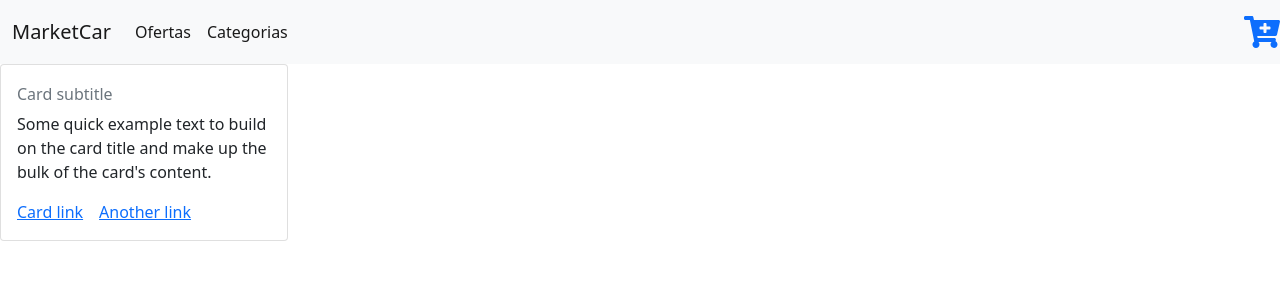
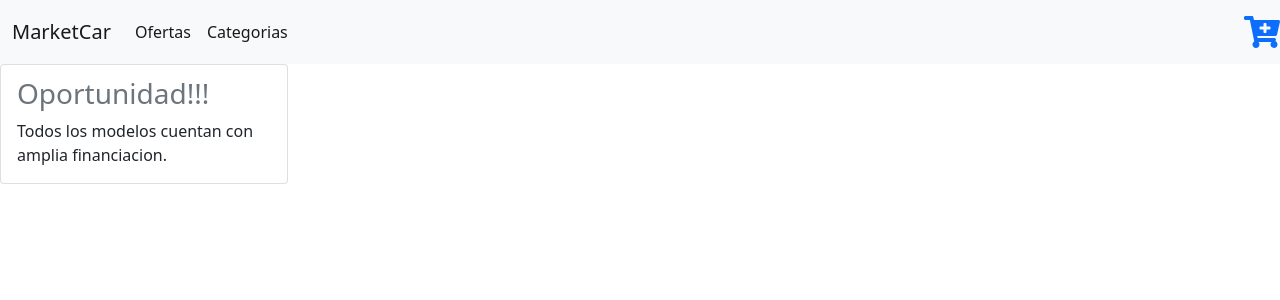
Before and after one commit to GonzaPez/entregaClase2, a React (Create React App) app in the folder apptienda/: page /ItemDetail/0 in a window 1280 px wide. Shown: the top 300 px of the page. Built offline with nearby package versions, Linux system fonts and the light colour scheme.

Commit message:
revision

```diff
--- a/apptienda/src/componentes/ItemDetail/ItemDetail.jsx
+++ b/apptienda/src/componentes/ItemDetail/ItemDetail.jsx
@@ -1,16 +1,18 @@
 import React from 'react'
+// import { Link } from 'react-router-dom';
 
-const ItemDetail = ({ autos }) => {
+const ItemDetail = ({ prod }) => {
     // console.log(autos)
     return (
         <div>
-            <div className="card" style={{width:"18rem"}}>
+            <div className="card" style={{ width: "18rem" }}>
                 <div className="card-body">
-                    <h5 className="card-title">{autos.nombre}</h5>
-                    <h6 className="card-subtitle mb-2 text-muted">Card subtitle</h6>
-                    <p className="card-text">Some quick example text to build on the card title and make up the bulk of the card's content.</p>
-                    <a href="#" className="card-link">Card link</a>
-                    <a href="#" className="card-link">Another link</a>
+                    {/* <img src={prod.img} className="col-sm-8" alt="...imagen de producto" /> */}
+                    {/* <h2 className="card-title">{prod.nombre}</h2> */}
+                    {/* <h2 className="card-title">{prod.detalle}</h2> */}
+                    <h3 className="card-subtitle mb-2 text-muted">Oportunidad!!!</h3>
+                    <p className="card-text">Todos los modelos cuentan con amplia financiacion.</p>
+
                 </div>
             </div>
 
--- a/apptienda/src/componentes/ItemDetailContainer/ItemDetailContainer.jsx
+++ b/apptienda/src/componentes/ItemDetailContainer/ItemDetailContainer.jsx
@@ -10,13 +10,13 @@ const ItemDetailContainer = () => {
     console.log(id)
     const [item, setItem] = useState(null)
 
-    let detalleAuto = [{ id: 0, nombre: "Ford Focus", modelo: "Modelo 2020", detalle: "", stock: 2, img: "https://automotiva.com.ar/wp-content/uploads/2019/02/Ford-Focus_ST-2020-1280-0d-1.jpg" },
-    { id: 1, nombre: "Honda Civic", modelo:"Modelo 2021", detalle:"", stock: 5, img: "https://img.autocosmos.com/noticias/fotos/extralarge/NAZ_31c8cdd941084435919eb08a3784651b.jpg" },
-    { id: 2, nombre: "Chevrolet Cruze", modelo:"Modelo 2020", detalle:"",stock: 6, img: "https://fotos.perfil.com/2019/12/17/trim/1280/720/chevrolet-actualizo-la-version-lt-del-cruze-824280.jpg" },
-    { id: 3, nombre: "Jeep Renegade", modelo:"Modelo 2020", detalle:"",stock: 2, img: "https://soymotor.com/sites/default/files/styles/mega/public/imagenes/noticia/jeep_renegade_1.jpg?itok=F2kdj5G1" },
-    { id: 4, nombre: "Jeep Compass", modelo:"Modelo 2019", detalle:"",stock: 1, img: "https://www.megautos.com/wp-content/uploads/2019/04/Jeep-Compass-2019-delantera-1.jpg" },
-    { id: 5, nombre: "Peugeot 208", modelo:"Modelo 2018", detalle:"",stock: 2, img: "https://www.infoauto.com.ar/files/system/cms/files/files/53246/original/Peugeot_208_Argentina-portada.jpg" },
-    { id: 6, nombre: "Volkswagen Golf", modelo:"Modelo 2020", detalle:"",stock: 3, img: "https://images1.autocasion.com/unsafe/1200x900/actualidad/wp-content/uploads/2020/03/VolkswagenGolfGTI13.jpg" },
+    let detalleAuto = [{ id: 0, nombre: "Ford Focus", modelo: "Modelo 2020", detalle: "Aire Ac, Direccion, Centralizado, 35.000KM", stock: 2, img: "https://automotiva.com.ar/wp-content/uploads/2019/02/Ford-Focus_ST-2020-1280-0d-1.jpg" },
+    { id: 1, nombre: "Honda Civic", modelo:"Modelo 2021", detalle:"Aire Ac, Direccion, Centralizado, 25.000KM", stock: 5, img: "https://img.autocosmos.com/noticias/fotos/extralarge/NAZ_31c8cdd941084435919eb08a3784651b.jpg" },
+    { id: 2, nombre: "Chevrolet Cruze", modelo:"Modelo 2020", detalle:"Aire Ac, Direccion, Centralizado, 43.000KM",stock: 6, img: "https://fotos.perfil.com/2019/12/17/trim/1280/720/chevrolet-actualizo-la-version-lt-del-cruze-824280.jpg" },
+    { id: 3, nombre: "Jeep Renegade", modelo:"Modelo 2020", detalle:"Aire Ac, Direccion, Centralizado, 38.000KM",stock: 2, img: "https://soymotor.com/sites/default/files/styles/mega/public/imagenes/noticia/jeep_renegade_1.jpg?itok=F2kdj5G1" },
+    { id: 4, nombre: "Jeep Compass", modelo:"Modelo 2019", detalle:"Aire Ac, Direccion, Centralizado, 65.000KM",stock: 1, img: "https://www.megautos.com/wp-content/uploads/2019/04/Jeep-Compass-2019-delantera-1.jpg" },
+    { id: 5, nombre: "Peugeot 208", modelo:"Modelo 2018", detalle:"Aire Ac, Direccion, Centralizado, 68.000KM",stock: 2, img: "https://www.infoauto.com.ar/files/system/cms/files/files/53246/original/Peugeot_208_Argentina-portada.jpg" },
+    { id: 6, nombre: "Volkswagen Golf", modelo:"Modelo 2020", detalle:"Aire Ac, Direccion, Centralizado, 15.000KM",stock: 3, img: "https://images1.autocasion.com/unsafe/1200x900/actualidad/wp-content/uploads/2020/03/VolkswagenGolfGTI13.jpg" },
 ]
 
     const getItem = () => {
```
